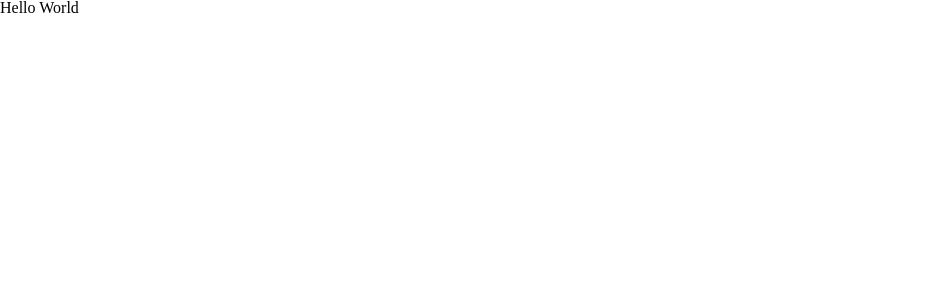
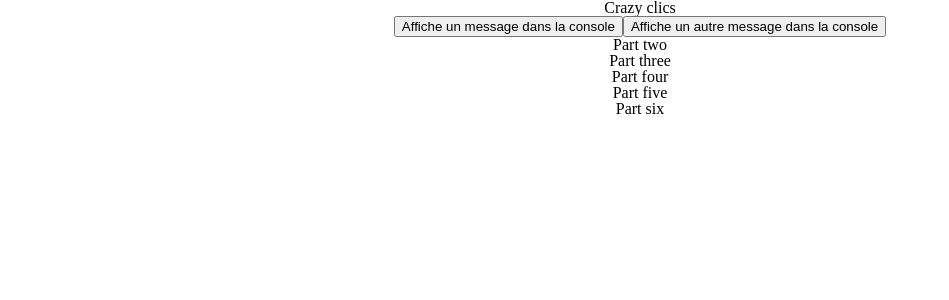
Before and after one commit to FrancoisNovais/vue-exercice-crazy-clics, a Vue app: page / in a window 1280 px wide. Shown: the top 300 px of the page, without its empty margins (0-949 px from the left). Built offline with nearby package versions, Linux system fonts and the light colour scheme.

Commit message:
Structure App.vue, composants and PartOne composant structure

```diff
--- a/src/App.vue
+++ b/src/App.vue
@@ -1,9 +1,27 @@
-<script setup></script>
-
+<script setup>
+import PartOne from './components/PartOne.vue'
+import PartTwo from './components/PartTwo.vue'
+import PartThree from './components/PartThree.vue'
+import PartFour from './components/PartFour.vue'
+import PartFive from './components/PartFive.vue'
+import PartSix from './components/PartSix.vue'
+</script>
 <template>
-  <div>
-    <h1>Hello World</h1>
-  </div>
+  <main>
+    <h1>Crazy clics</h1>
+    <PartOne />
+    <PartTwo />
+    <PartThree />
+    <PartFour />
+    <PartFive />
+    <PartSix />
+  </main>
 </template>
 
-<style scoped></style>
+<style scoped>
+main {
+  display: flex;
+  flex-direction: column;
+  align-items: center;
+}
+</style>
--- /dev/null
+++ b/src/components/PartFive.vue
@@ -0,0 +1,9 @@
+<script setup></script>
+
+<template>
+  <div>
+    <p>Part five</p>
+  </div>
+</template>
+
+<style scoped></style>
--- /dev/null
+++ b/src/components/PartFour.vue
@@ -0,0 +1,9 @@
+<script setup></script>
+
+<template>
+  <div>
+    <p>Part four</p>
+  </div>
+</template>
+
+<style scoped></style>
--- /dev/null
+++ b/src/components/PartOne.vue
@@ -0,0 +1,17 @@
+<script setup>
+const handleClick = () => {
+  console.log('Hello world !')
+}
+const handleClickTwo = () => {
+  console.log('Bienvenue au Reacteur !')
+}
+</script>
+
+<template>
+  <div>
+    <button v-on:click="handleClick">Affiche un message dans la console</button>
+    <button @:click="handleClickTwo">Affiche un autre message dans la console</button>
+  </div>
+</template>
+
+<style scoped></style>
--- /dev/null
+++ b/src/components/PartSix.vue
@@ -0,0 +1,9 @@
+<script setup></script>
+
+<template>
+  <div>
+    <p>Part six</p>
+  </div>
+</template>
+
+<style scoped></style>
--- /dev/null
+++ b/src/components/PartThree.vue
@@ -0,0 +1,9 @@
+<script setup></script>
+
+<template>
+  <div>
+    <p>Part three</p>
+  </div>
+</template>
+
+<style scoped></style>
--- /dev/null
+++ b/src/components/PartTwo.vue
@@ -0,0 +1,9 @@
+<script setup></script>
+
+<template>
+  <div>
+    <p>Part two</p>
+  </div>
+</template>
+
+<style scoped></style>
```
